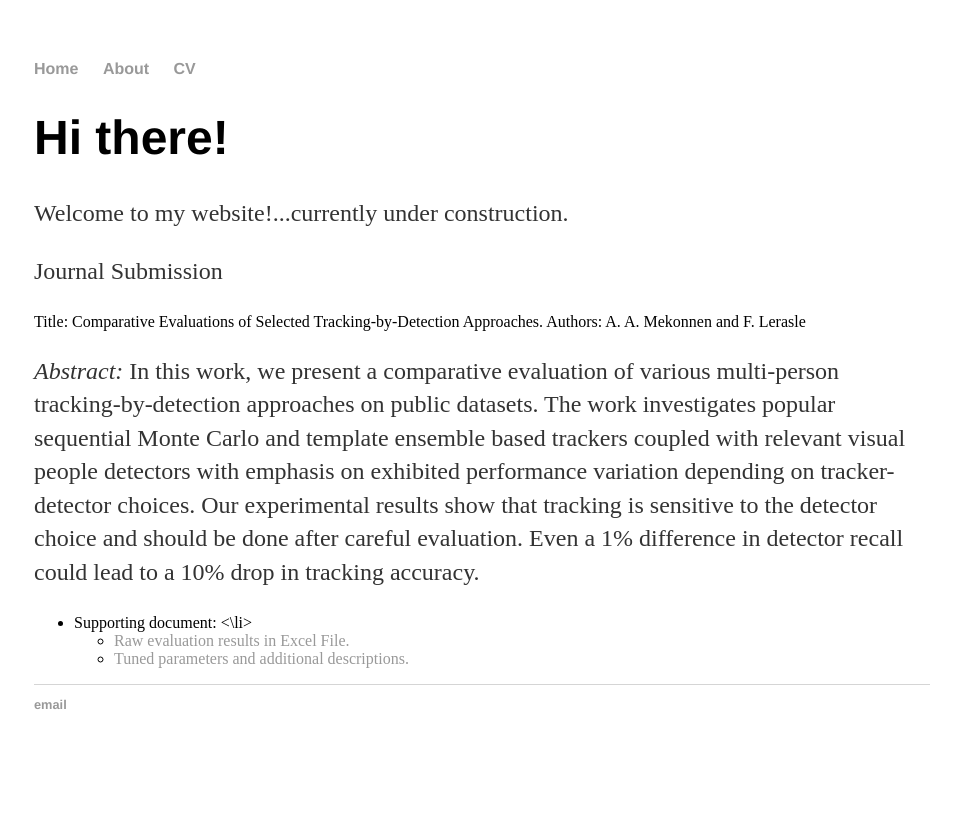
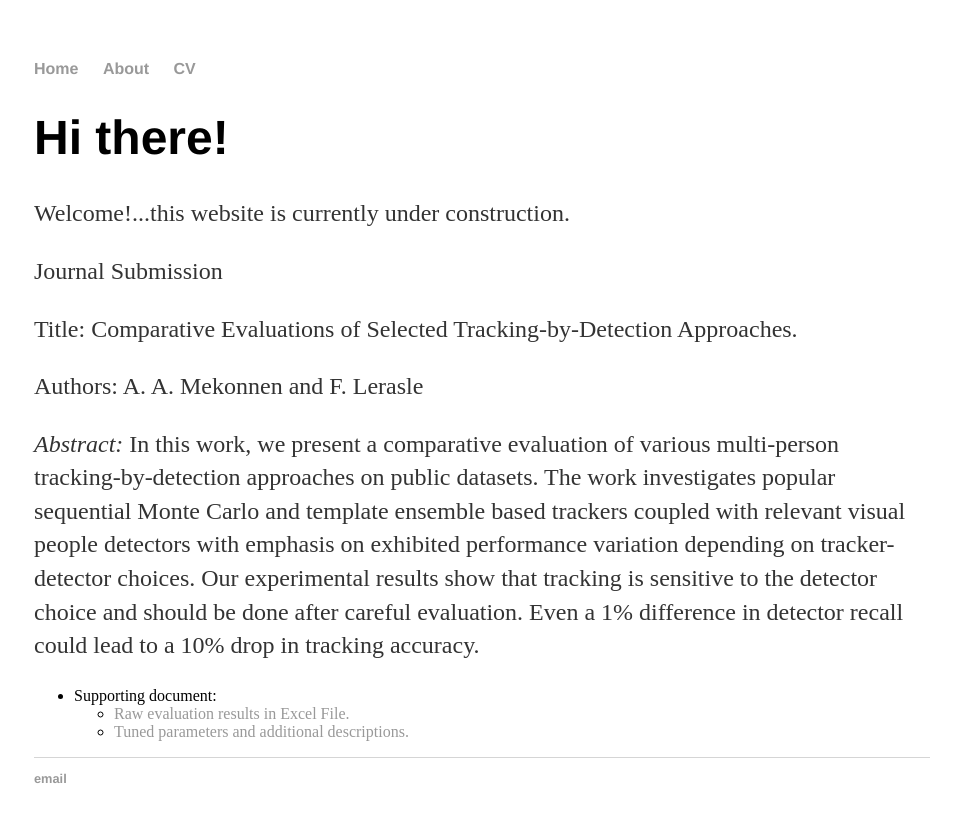
Before and after one commit to aamekonnen/aamekonnen.github.io, a Jekyll site: the page built from index.html, in a window 1280 px wide. Shown: the top 822 px of the page, without its empty margins (158-1119 px from the left). Built offline with Jekyll 4.4.1, drawn with Linux system fonts in a browser that asks for light colours.

Commit message:
refine index page a bit

```diff
--- a/index.html
+++ b/index.html
@@ -4,10 +4,10 @@ title: Alhayat Ali Mekonnen
 ---
 <div class="blurb">
 	<h1>Hi there!</h1>
-	<p>Welcome to my website!...currently under construction.</p>
+	<p>Welcome!...this website is currently under construction.</p>
 	<p>Journal Submission</p>
-	Title: Comparative Evaluations of Selected Tracking-by-Detection Approaches.
-	Authors: A. A. Mekonnen and F. Lerasle
+	<p>Title: Comparative Evaluations of Selected Tracking-by-Detection Approaches.</p>
+	<p>Authors: A. A. Mekonnen and F. Lerasle</p>
 
 	<p>
 		<i>Abstract:</i> In this work, we present a comparative evaluation of various multi-person tracking-by-detection approaches on public
@@ -17,7 +17,7 @@ title: Alhayat Ali Mekonnen
 	</P>
 
 	<ul>
-		<li>Supporting document: <\li>
+		<li>Supporting document:</li>
 			<ul>
 				<li><a href=docs/raw_evaluation_results.xls>Raw evaluation results in Excel File.</a></li>
 				<li><a href=>Tuned parameters and additional descriptions.</a></li>
```
